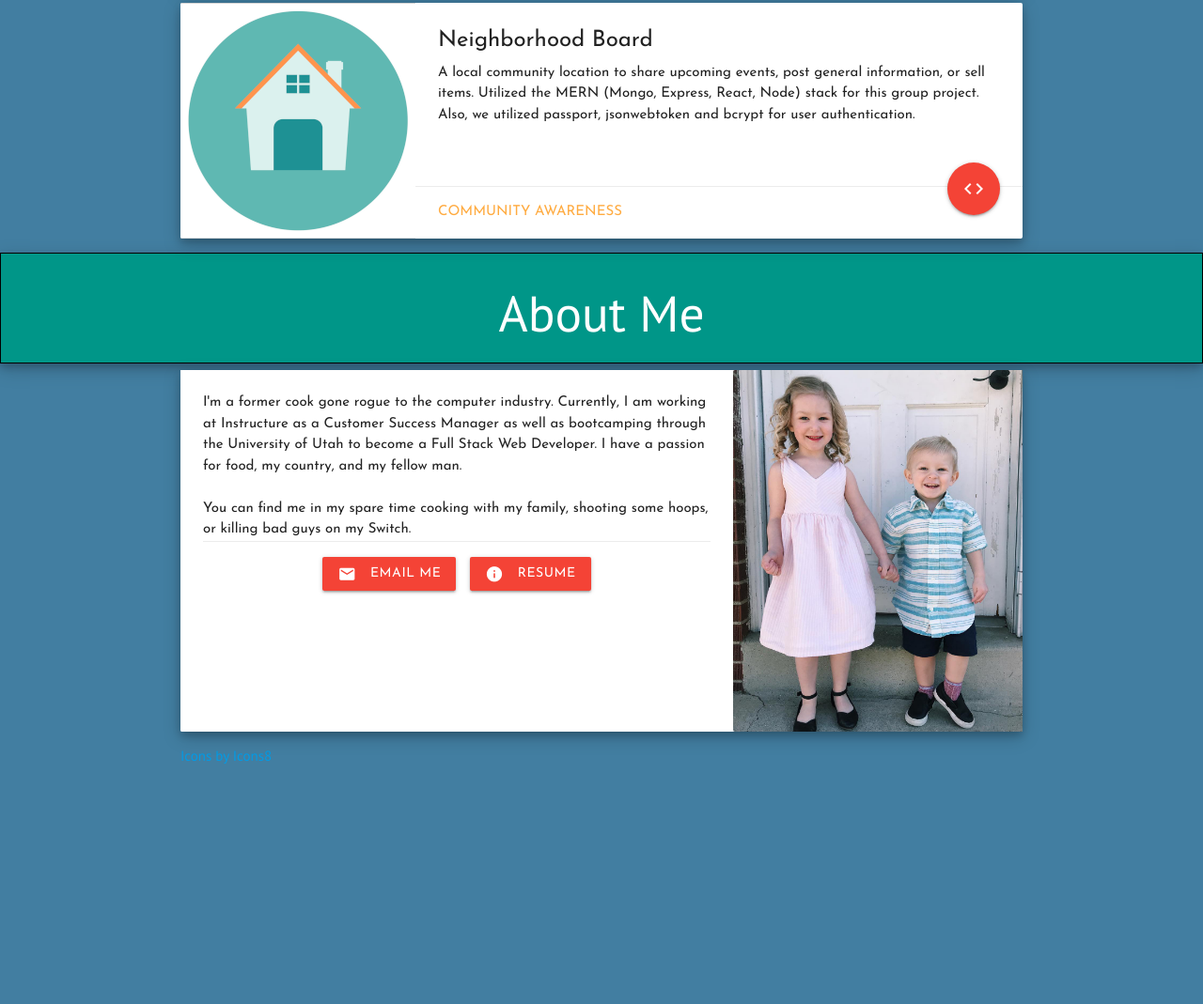
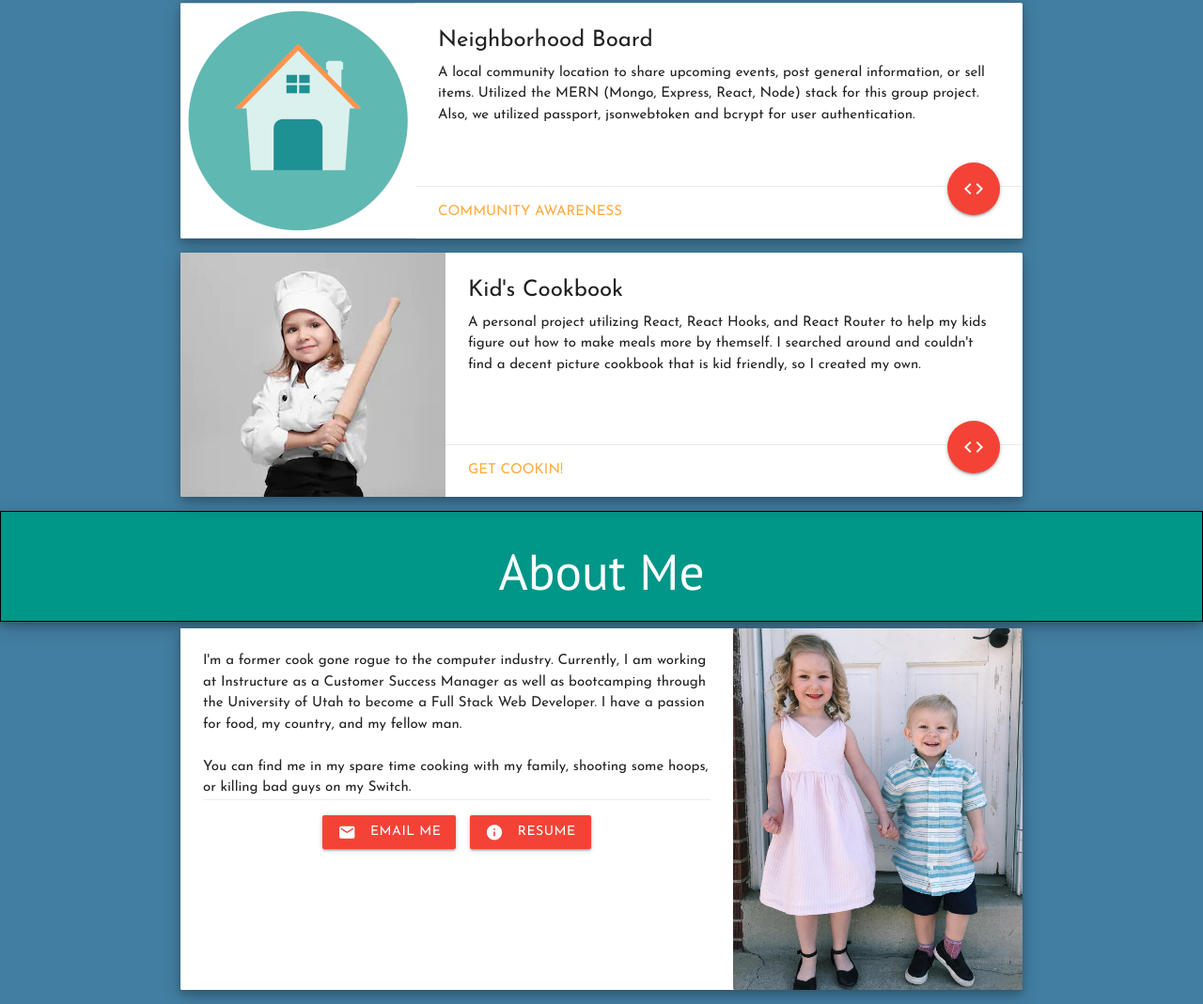
Before and after one commit to jaronrayj/jaronrayj.github.io, a plain HTML site: page index.html in a window 1280 px wide. Shown: the part 3183-4252 px from the top of the page at 94% size. Before the commit the page ends 4000 px from the top, so only its background shows below. Drawn offline with nearby package versions, Linux system fonts and the light colour scheme.

Commit message:
Added kid's cookbook to project list

```diff
--- a/index.html
+++ b/index.html
@@ -360,6 +360,31 @@
                 </div>
             </div>
 
+            <div class="card horizontal">
+                <div class="card-image">
+                    <a href="https://jaronrayj.github.io/kids_cookbook/#" target="_blank"> <img
+                            src="./assets/images/kidchef.jpg"></a>
+                </div>
+                <div class="card-stacked">
+                    <div class="card-content">
+                        <span class="card-title">Kid's Cookbook</span>
+                        <p>
+                            A personal project utilizing React, React Hooks, and React Router to help my kids figure out
+                            how to make meals more by themself. I searched around and couldn't find a decent picture
+                            cookbook that is kid friendly, so I created my own.
+                        </p>
+                    </div>
+                    <div class="card-action">
+                        <a href="https://jaronrayj.github.io/kids_cookbook/#/" target="_blank">
+                            Get Cookin!
+                        </a>
+                        <a href="https://github.com/jaronrayj/kids_cookbook" target="_blank"
+                            class="btn-floating btn-large halfway-fab waves-effect waves-light red"><i
+                                class="material-icons">code</i></a>
+                    </div>
+                </div>
+            </div>
+
 
         </div>
     </div>
```
Also changed, not shown: assets/images/kidchef.jpg (added).
